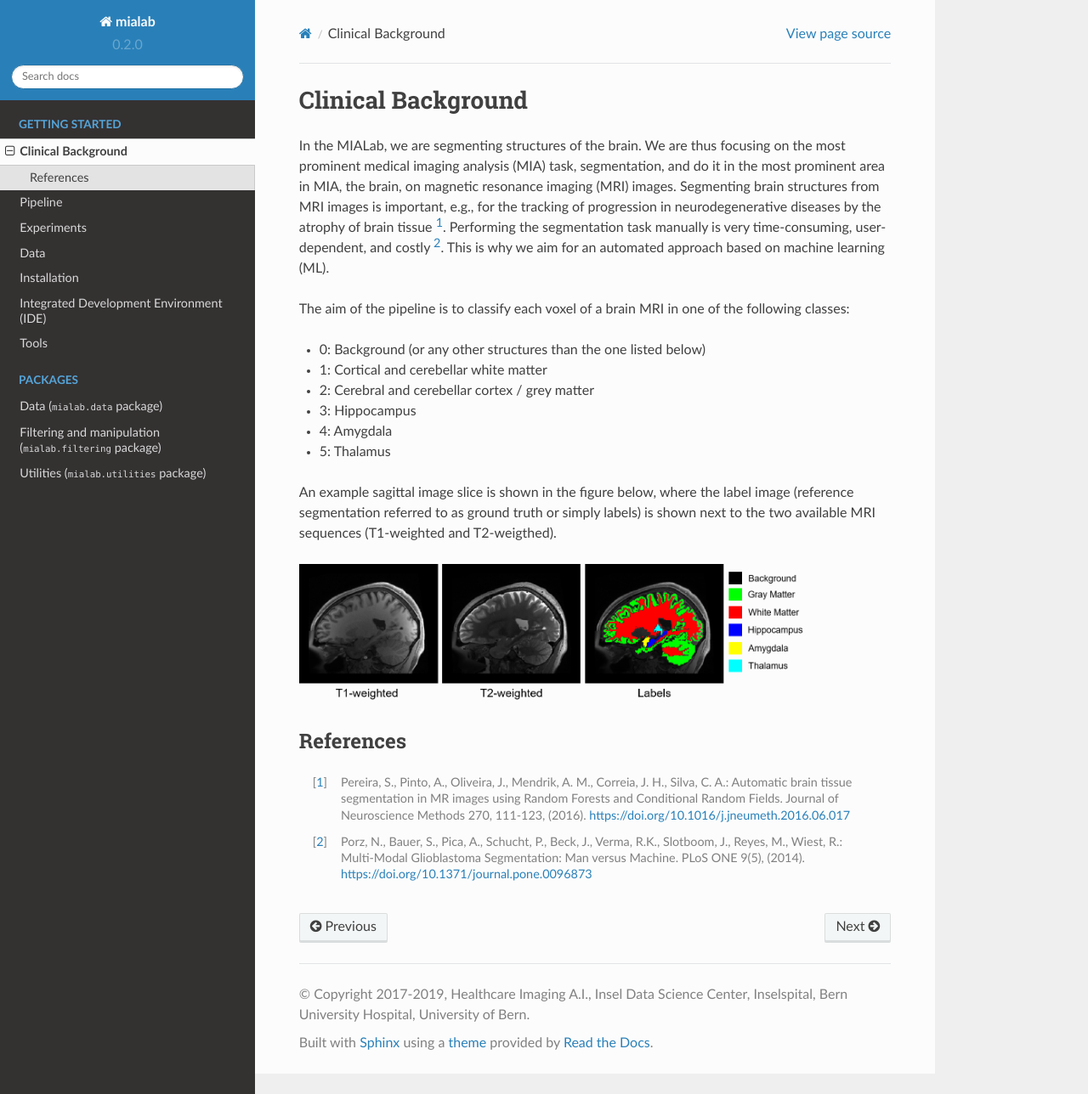
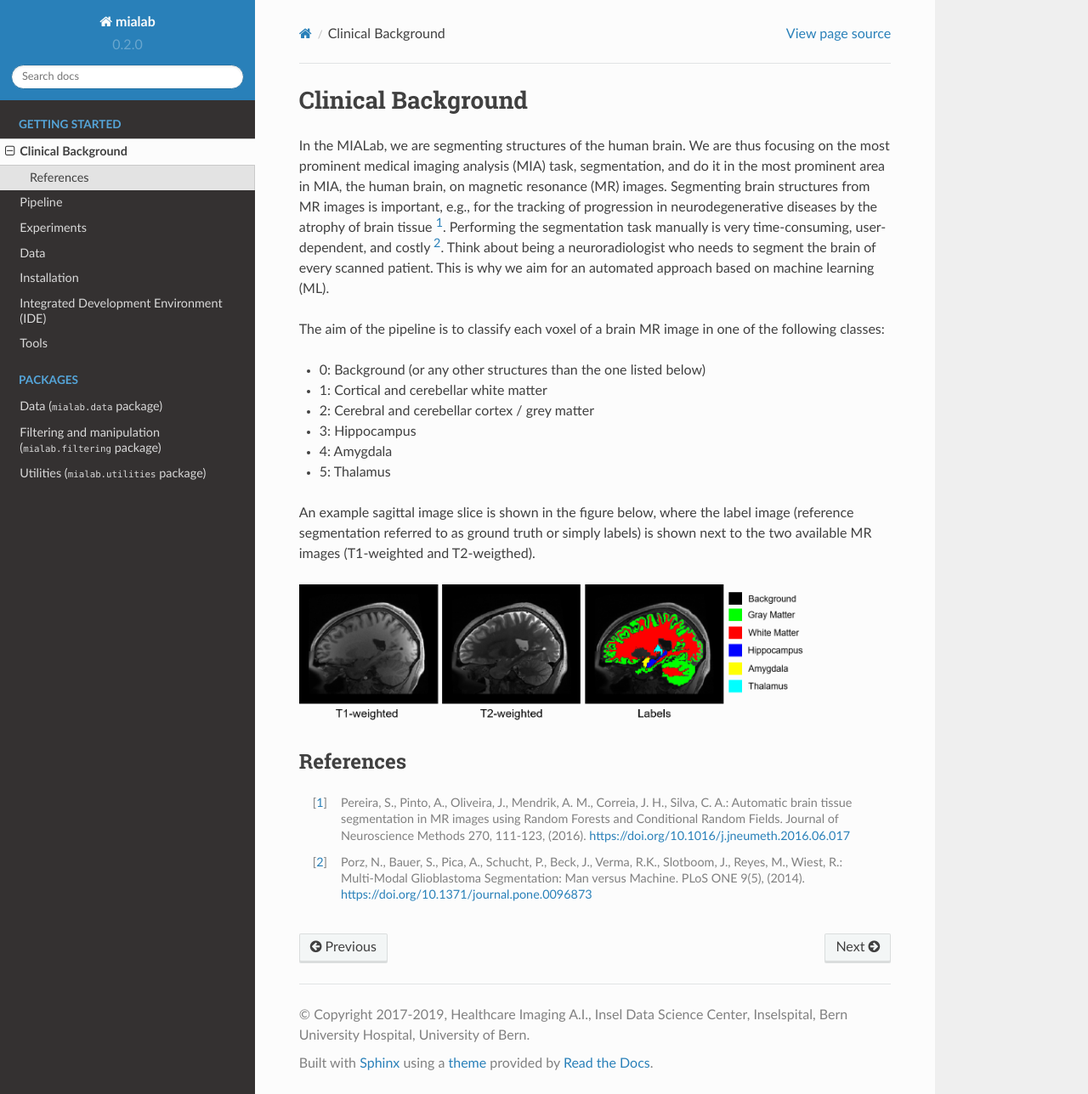
Before and after one commit to ubern-mia/MIALab, a Sphinx documentation site: the page built from docs/background.rst, in a window 1280 px wide and 1288 px high. Shown: the whole window at 85% size. Built offline with Sphinx 7.4.7 and the Read the Docs theme 2.0.0, drawn with Linux system fonts in a browser that asks for light colours; formulas are drawn with MathJax 3.

Commit message:
docs(all): small improvements on consistency. enhance descriptions

```diff
--- a/docs/background.rst
+++ b/docs/background.rst
@@ -3,11 +3,11 @@
 Clinical Background
 ===================
 
-In the MIALab, we are segmenting structures of the brain. We are thus focusing on the most prominent medical imaging analysis (MIA) task, segmentation, and do it in the most prominent area in MIA, the brain, on magnetic resonance imaging (MRI) images.
-Segmenting brain structures from MRI images is important, e.g., for the tracking of progression in neurodegenerative diseases by the atrophy of brain tissue [1]_. Performing the segmentation task manually is very time-consuming, user-dependent, and costly [2]_.
+In the MIALab, we are segmenting structures of the human brain. We are thus focusing on the most prominent medical imaging analysis (MIA) task, segmentation, and do it in the most prominent area in MIA, the human brain, on magnetic resonance (MR) images.
+Segmenting brain structures from MR images is important, e.g., for the tracking of progression in neurodegenerative diseases by the atrophy of brain tissue [1]_. Performing the segmentation task manually is very time-consuming, user-dependent, and costly [2]_. Think about being a neuroradiologist who needs to segment the brain of every scanned patient.
 This is why we aim for an automated approach based on machine learning (ML).
 
-The aim of the pipeline is to classify each voxel of a brain MRI in one of the following classes:
+The aim of the pipeline is to classify each voxel of a brain MR image in one of the following classes:
 
 - 0: Background (or any other structures than the one listed below)
 - 1: Cortical and cerebellar white matter
@@ -16,7 +16,7 @@ The aim of the pipeline is to classify each voxel of a brain MRI in one of the f
 - 4: Amygdala
 - 5: Thalamus
 
-An example sagittal image slice is shown in the figure below, where the label image (reference segmentation referred to as ground truth or simply labels) is shown next to the two available MRI sequences (T1-weighted and T2-weigthed).
+An example sagittal image slice is shown in the figure below, where the label image (reference segmentation referred to as ground truth or simply labels) is shown next to the two available MR images (T1-weighted and T2-weigthed).
 
 .. image:: pics/background.png
    :width: 600
--- a/docs/pipeline.rst
+++ b/docs/pipeline.rst
@@ -3,7 +3,7 @@
 Pipeline
 ========
 
-The figure below shows our medical image analysis (MIA) pipeline with its single steps. Our pipeline has as input two magnetic resonance imaging (MRI) image slices (i.e., a T1-weighted (T1w) image slice and a T2-weighted (T2w) image slice) and a segmentation of the brain into the structures described previously (see :ref:`background_label`).
+The figure below shows our medical image analysis (MIA) pipeline with its single steps. Our pipeline has as input two magnetic resonance (MR) image slices (i.e., a T1-weighted (T1w) image slice and a T2-weighted (T2w) image slice) and a segmentation of the brain into the structures described previously (see :ref:`background_label`).
 The pipeline itself consists of the following steps:
 
 - Registration, which aims at aligning the two MR images
--- a/docs/tools.rst
+++ b/docs/tools.rst
@@ -23,7 +23,6 @@ Integrated development environment (IDE)
 ^^^^^^^^^^^^^^^^^^^^^^^^^^^^^^^^^^^^^^^^
 
 - `PyCharm <https://www.jetbrains.com/pycharm/>`_: Strongly recommended (Community and Professional version are free for students) [Win, Mac, Linux]
-
 
 Git
 ---
```
Also changed, not shown: docs/data.rst (+5 -6 lines).
